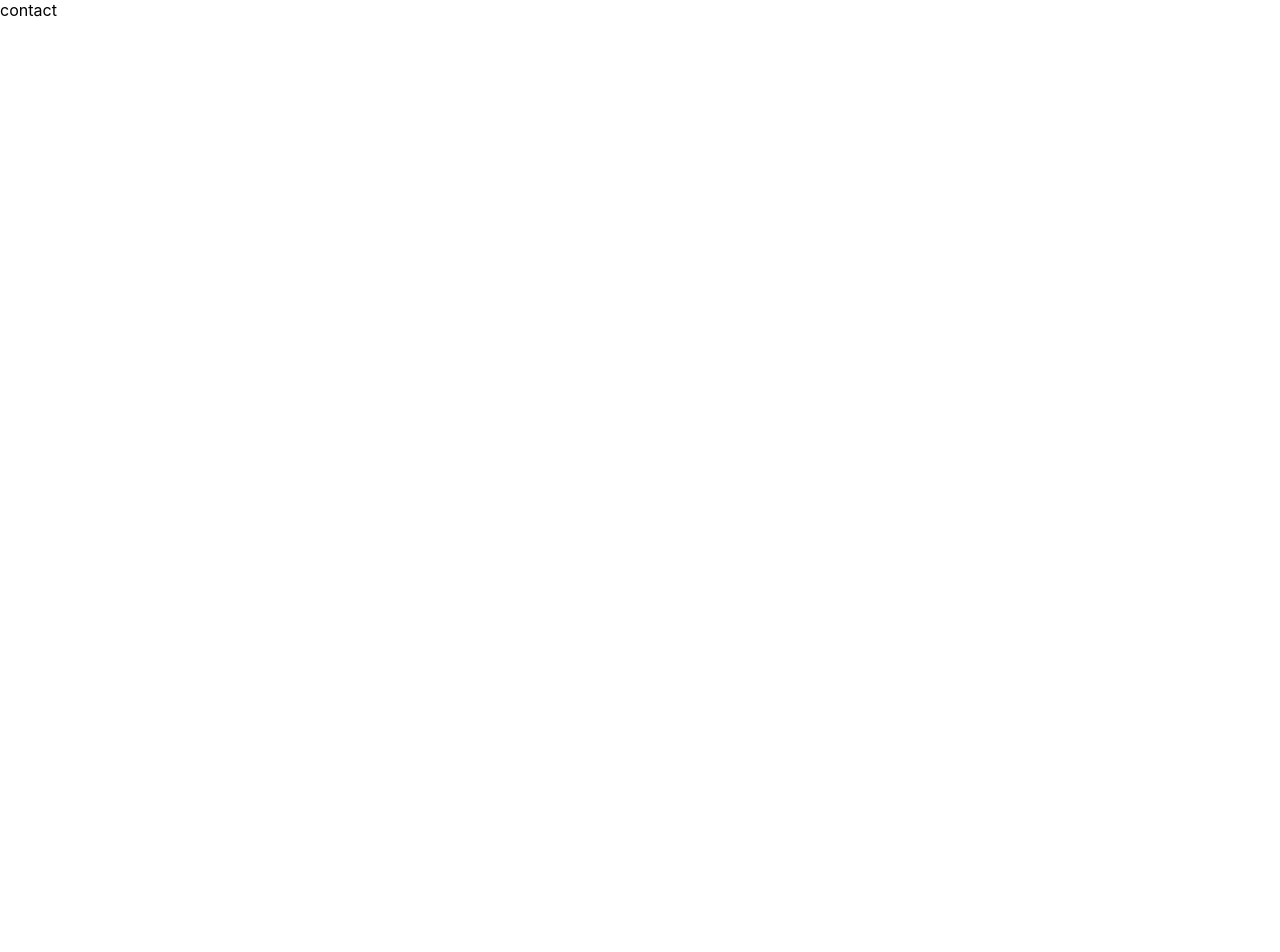
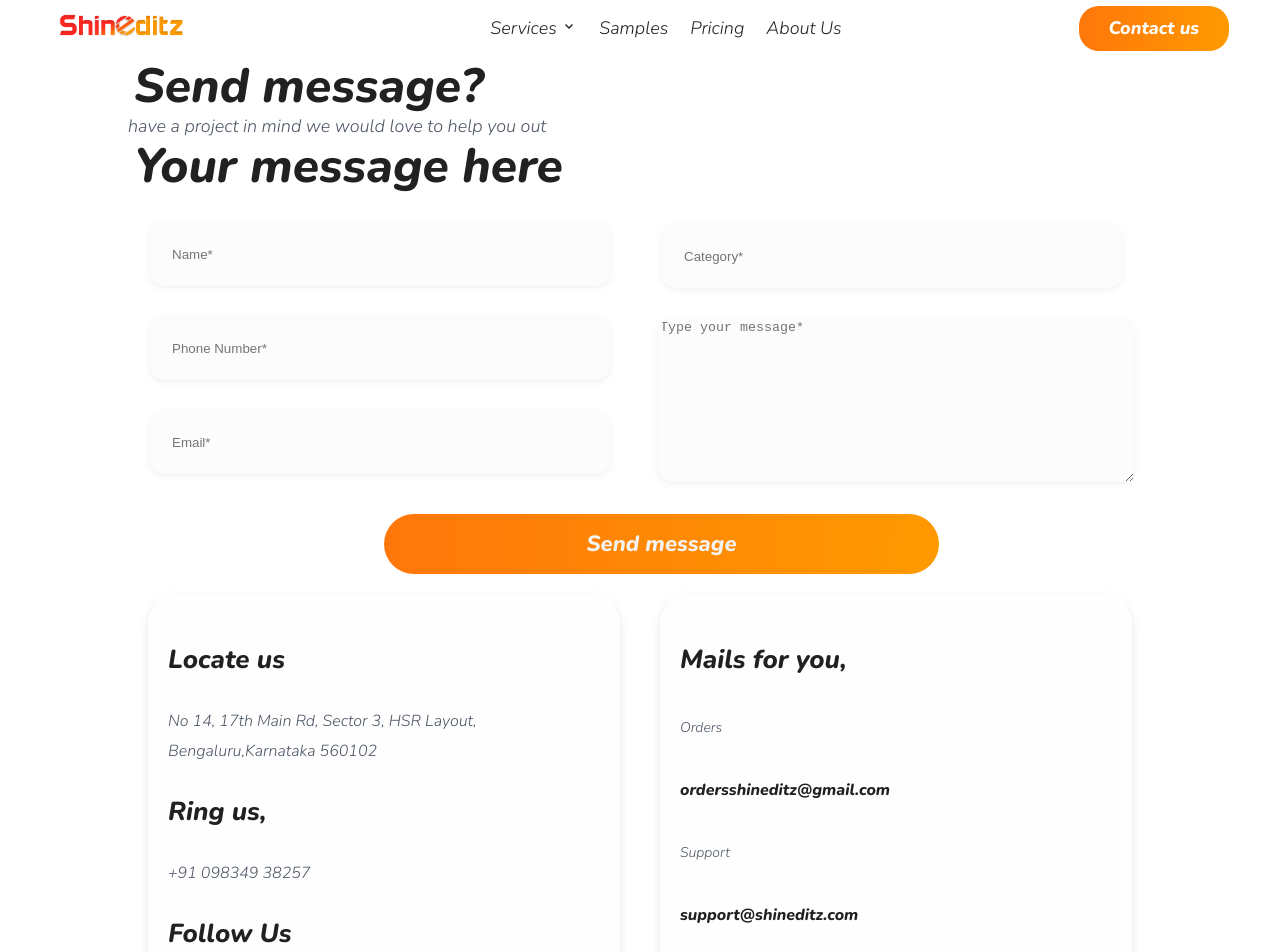
Before and after one commit to Nirmalnio/Shineditz, a React (Create React App) app: page /contact in a window 1280 px wide. Shown: the top 952 px of the page. Before the commit the page ends 800 px from the top, so only its background shows below. Built offline with nearby package versions, Linux system fonts and the light colour scheme.

Commit message:
contact page

```diff
--- a/src/App.js
+++ b/src/App.js
@@ -2,7 +2,7 @@ import logo from './logo.svg';
 import './App.css';
 import { BrowserRouter, Routes, Route } from 'react-router-dom';
 import Homepage from './pages/Homepage/Homepage';
-import Contact from './pages/contact';
+import Contact from './pages/contact/contact';
 function App() {
   return (
     <div className="App">
--- a/src/pages/contact.jsx
+++ /dev/null
@@ -1,9 +0,0 @@
-import React from 'react'
-
-function Contact() {
-  return (
-    <div>contact</div>
-  )
-}
-
-export default Contact
--- /dev/null
+++ b/src/pages/contact/contact.css
@@ -0,0 +1,215 @@
+.contcontainer {
+    margin: 10px 10vw 10px 10vw;
+}
+
+.contacth2 {
+    font-family: 'Nunito';
+    font-style: normal;
+    font-weight: 800;
+    font-size: 48px;
+    line-height: 40px;
+    /* identical to box height, or 83% */
+    display: flex;
+    align-items: center;
+    /* black 1 */
+    color: #212123;
+    margin: 6px;
+}
+
+.small {
+    font-family: 'Nunito';
+    font-style: normal;
+    font-weight: 400;
+    font-size: 18px;
+    line-height: 28px;
+    /* or 156% */
+    display: flex;
+    align-items: center;
+    /* secondary black */
+    color: #4B5563;
+}
+
+.frminput {
+    background: #FCFCFC;
+    box-shadow: 0px 2px 6px rgba(205, 205, 205, 0.3);
+    border-radius: 15px;
+    width: 556px;
+    height: 75px;
+    display: flex;
+    text-align: left;
+    justify-content: space-between;
+}
+
+.flexdisplay {
+    display: flex;
+    align-items: center;
+    justify-content: space-between;
+}
+
+.flexdisplay div {
+    display: flex;
+    flex-direction: column;
+    align-items: center;
+    justify-content: space-between;
+}
+
+.contact-input {
+    background: #FCFCFC;
+    box-shadow: 0px 2px 6px rgba(205, 205, 205, 0.3);
+    border-radius: 15px;
+    width: -webkit-fill-available;
+    height: 50px;
+    border-color: transparent;
+    margin: 10px 10px 20px 2px;
+    padding: 5px 20px;
+
+}
+
+.borderinput {
+    margin: 20px;
+    width: 50%;
+}
+
+.textarea {
+    width: 100% !important;
+    height: 160px;
+
+    margin:10px;
+    border:none;
+
+    background: #FCFCFC;
+    box-shadow: 0px 2px 6px rgba(205, 205, 205, 0.3);
+    border-radius: 15px;
+}
+
+.button1 {
+    margin:0 25%;
+    background: radial-gradient(293.15% 5244.37% at 100% 121.13%, #FF9A00 0%, #FD331F 100%)
+        /* warning: gradient uses a rotation that is not supported by CSS and may not behave as expected */
+    ;
+    width: 555px;
+    height: 60px;
+    border:none;
+    border-radius: 30px;
+    font-family: 'Nunito';
+    font-style: normal;
+    font-weight: 700;
+    font-size: 22px;
+    line-height: 30px;
+
+    /* identical to box height, or 136% */
+
+    color: #F3F3F3;
+}
+
+.contactcard{
+    width:45%;
+    margin:20px;
+    padding: 20px;;
+    background: rgba(252, 252, 252, 0.4);
+/* dropdown light */
+box-shadow: 0px 4px 8px rgba(205, 205, 205, 0.5);
+border-radius: 30px;
+}
+
+.carddisplay{
+    display: flex;
+    text-align: left;
+    justify-content: space-between;
+
+}
+
+.cardh6{
+
+font-family: 'Nunito';
+font-style: normal;
+font-weight: 800;
+font-size: 26px;
+line-height: 40px;
+/* identical to box height, or 154% */
+
+display: flex;
+align-items: center;
+
+/* black 1 */
+
+color: #212123;
+}
+.button2{
+    background: radial-gradient(293.15% 5244.37% at 100% 121.13%, #FF9A00 0%, #FD331F 100%) /* warning: gradient uses a rotation that is not supported by CSS and may not behave as expected */;
+-webkit-background-clip: text;
+-webkit-text-fill-color: transparent;
+background-clip: text;
+border:none;
+text-decoration-line: underline;}
+.mail{
+    font-family: 'Nunito';
+font-style: normal;
+font-weight: 700;
+font-size: 16px;
+line-height: 30px;
+/* identical to box height, or 188% */
+
+display: flex;
+align-items: center;
+
+/* black 1 */
+
+color: #212123;
+}
+.contactcard h3{
+    font-family: 'Nunito';
+    font-style: normal;
+    font-weight: 800;
+    font-size: 26px;
+    line-height: 40px;
+    /* identical to box height, or 154% */
+
+    display: flex;
+    align-items: center;
+
+    /* black 1 */
+
+    color: #212123;
+
+}
+.contactcard small{
+    font-family: 'Nunito';
+font-style: normal;
+font-weight: 400;
+font-size: 16px;
+line-height: 30px;
+/* or 188% */
+
+display: flex;
+align-items: center;
+
+/* secondary black */
+
+color: #4B5563;
+
+}
+
+.contactcard h6{
+    font-family: 'Nunito';
+font-style: normal;
+font-weight: 400;
+font-size: 14px;
+line-height: 30px;
+/* identical to box height, or 214% */
+
+display: flex;
+align-items: center;
+
+/* secondary black */
+
+color: #4B5563;
+
+}
+@media screen and (max-width: 980px){
+    .flexdisplay{
+        display: flex;
+        flex-direction: column;
+        align-items: center;
+    }
+}
--- /dev/null
+++ b/src/pages/contact/contact.jsx
@@ -0,0 +1,127 @@
+import { React, useState } from 'react'
+import { Container } from 'react-bootstrap'
+import Header from '../../Components/Head/Header'
+import "./contact.css"
+
+function Contact() {
+
+  const [name, setName] = useState("");
+  const [category, setCategory] = useState("");
+  const [phone, setPhone] = useState("");
+  const [email, setEmail] = useState("");
+  const [message, setMessage] = useState("");
+  const sendmessage = (e) => {
+    e.preventDefault();
+    // Handle form submission here
+  };
+
+
+  return (
+    <div>
+      <Header />
+
+      <section className='contcontainer'>
+        <h2 className='contacth2'>Send message?</h2>
+        <small className='small'>have a project in mind
+          we would love to  help you out
+        </small>
+
+        <h2 className='contacth2'>Your message here</h2>
+        <div>
+          <form onSubmit={sendmessage}>
+            <div className='flexdisplay'>
+              <div className='borderinput'>
+
+                <input
+                  className='contact-input'
+                  type="text"
+                  placeholder='Name*'
+                  value={name}
+                  onChange={(e) => setName(e.target.value)}
+                />
+
+
+                <input
+                  className='contact-input'
+                  type="phone"
+                  value={phone}
+                  placeholder='Phone Number*'
+                  onChange={(e) => setPhone(e.target.value)}
+                />
+
+
+                <input
+                  className='contact-input'
+                  type="email"
+                  value={email}
+                  placeholder='Email*'
+                  onChange={(e) => setEmail(e.target.value)}
+                />
+
+              </div>
+
+              <div className='borderinput'>
+                <input
+                  type="text"
+                  className='contact-input'
+                  placeholder='Category*'
+                  value={category}
+                  onChange={(e) => setCategory(e.target.value)}
+                />
+
+                <textarea
+                  className='textarea'
+                  placeholder='Type your message*'
+                  value={message}
+                  onChange={(e) => setMessage(e.target.value)}
+                />
+              </div>
+
+            </div>
+
+
+            <button className='button1' type="submit">Send message</button>
+          </form>
+        </div>
+
+
+        <div className='carddisplay'>
+          <div className='contactcard'>
+            <h3 cardh6>Locate us </h3>
+            <small>No 14, 17th Main Rd, Sector 3, HSR Layout,
+              Bengaluru,Karnataka 560102</small>
+              <h3>Ring us,</h3>
+              <small>
+              +91 098349 38257
+              </small>
+              <h3>Follow Us</h3>
+
+
+
+          </div>
+          <div className='contactcard'>
+          <h3 cardh6>Mails for you,</h3>
+            <h6>Orders</h6>
+            <d className='mail' >ordersshineditz@gmail.com</d>
+            <h6>Support</h6>
+            <d className='mail'>support@shineditz.com </d> <br></br>
+
+            <button className='button2'>Check out the services we offer</button>
+          </div>
+
+        </div>
+
+
+
+
+
+
+
+
+      </section >
+
+    </div >
+  )
+}
+
+export default Contact
```
